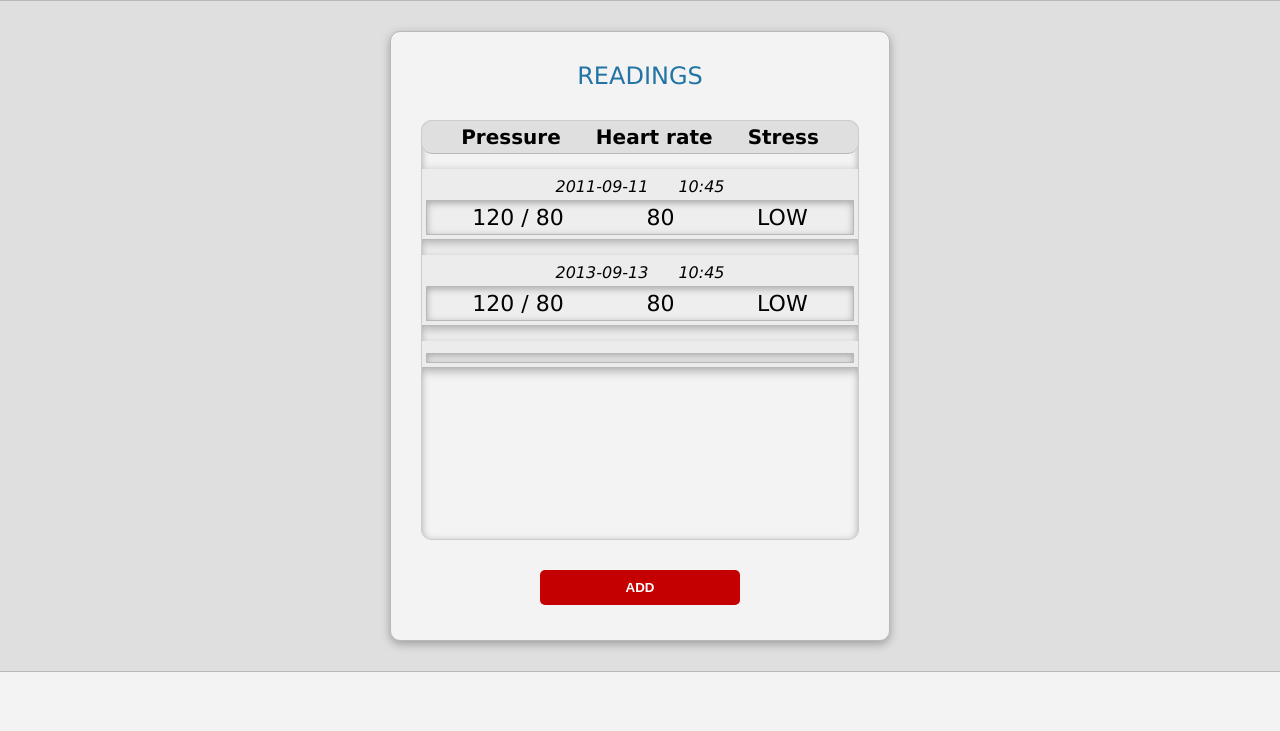
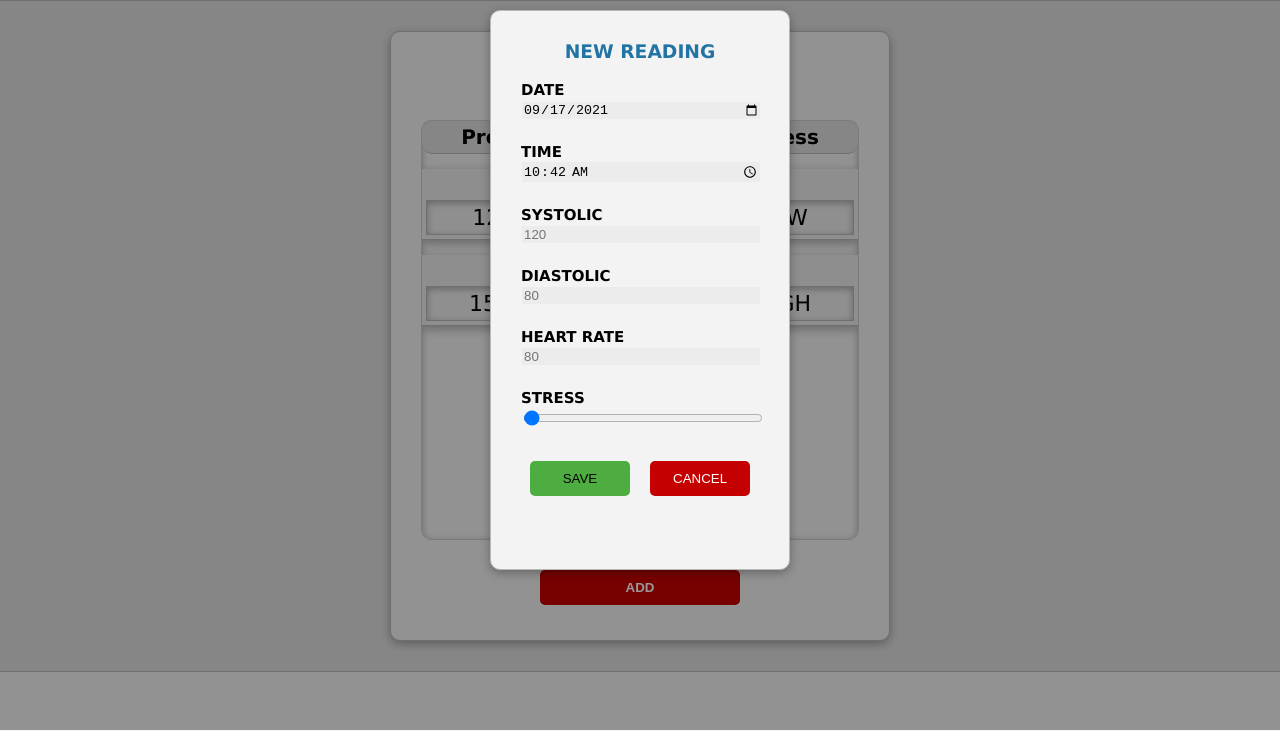
Before and after one commit to JanekJaniak/SuperHeart, a website: page index.html in a window 1280 px wide. Both pictures are taken after a click on the button "ADD". Shown: the part 70-801 px from the top of the page. Drawn offline with Linux system fonts and the light colour scheme; no server answers.

Commit message:
Chore/reander dynamicly readings list from reading array

```diff
--- a/index.html
+++ b/index.html
@@ -23,30 +23,7 @@
             <h5 class="display-bar--element">Heart rate</h5>
             <h5 class="display-bar--element">Stress</h5>
           </div>
-          <ul class="readings-list">
-            <li class="readings-list--element">
-              <div class="element-heading">
-                <p class="element-heading--date">2011-09-11</p>
-                <p class="element-heading--time">10:45</p>
-              </div>
-              <div class="element-readings">
-                <p class="element-readings--pressure">120 / 80</p>
-                <p class="element-readings--heartrate">80</p>
-                <p class="element-readings--stress">LOW</p>
-              </div>
-            </li>
-            <li class="readings-list--element">
-              <div class="element-heading">
-                <p class="element-heading--date">2013-09-13</p>
-                <p class="element-heading--time">10:45</p>
-              </div>
-              <div class="element-readings">
-                <p class="element-readings--pressure">120 / 80</p>
-                <p class="element-readings--heartrate">80</p>
-                <p class="element-readings--stress">LOW</p>
-              </div>
-            </li>
-          </ul>
+          <ul class="readings-list"></ul>
         </div>
         <button class="readings--add-button">ADD</button>
       </div>
--- a/js/main.js
+++ b/js/main.js
@@ -49,7 +49,7 @@ const readings =[
 ];
 
 //Create readings list
-const renderReadingElement = () => {
+const renderReadingElement = (reading) => {
   const newLiElement = document.createElement('li');
   newLiElement.classList.add('readings-list--element');
 
@@ -58,21 +58,40 @@ const renderReadingElement = () => {
 
   const headingDate = document.createElement('p');
   headingDate.classList.add('element-heading--date');
+  headingDate.innerText = reading.date;
 
   const headingTime = document.createElement('p');
-  headingTime.classList.add('element-heading--date');
+  headingTime.classList.add('element-heading--time');
+  headingTime.innerText = reading.time;
 
   const elementReadings = document.createElement('div');
   elementReadings.classList.add('element-readings');
 
   const pressureReading = document.createElement('p');
-  pressureReading.classList.add('element-readings--pressure')
+  pressureReading.classList.add('element-readings--pressure');
+  pressureReading.innerText = `${reading.systolic} / ${reading.diastolic}`;
 
   const heartrateReading = document.createElement('p');
-  heartrateReading.classList.add('element-readings--heartrate')
+  heartrateReading.classList.add('element-readings--heartrate');
+  heartrateReading.innerText = reading.heartrate;
 
   const stressReading = document.createElement('p');
-  stressReading.classList.add('element-readings--stress')
+  stressReading.classList.add('element-readings--stress');
+  let stressString = '';
+
+  switch(reading.stress) {
+    case('1'):
+    stressString = 'LOW'
+    break;
+    case('2'):
+    stressString = 'MID'
+    break;
+    case('3'):
+    stressString = 'HIGH'
+    break;
+  }
+
+  stressReading.innerText = stressString;
 
   readingsList.appendChild(newLiElement);
 
@@ -85,7 +104,17 @@ const renderReadingElement = () => {
   elementReadings.appendChild(heartrateReading);
   elementReadings.appendChild(stressReading);
 
+  console.log(reading);
   console.log('render');
+}
+
+//Render elements from reading array
+const renderReadings = () => {
+
+  for(let i = 0; i < readings.length; i++) {
+    const reading = readings[i];
+    renderReadingElement(reading);
+  }
 }
 
 //Form handling
@@ -114,10 +143,9 @@ const setNowTimeAndDate = () => {
 
 //Open modal
 const openModal = () => {
-  // modal.style.display = 'block';
-  // backdrop.style.display = 'block';
-  // setNowTimeAndDate();
-  renderReadingElement();
+  modal.style.display = 'block';
+  backdrop.style.display = 'block';
+  setNowTimeAndDate();
 };
 
 //Close modal
@@ -299,3 +327,6 @@ form.addEventListener('submit', submitForm);
 form.addEventListener('input', realtimeValidation);
 cancelNewReadingBtn.addEventListener('click', cancelNewReading);
 backdrop.addEventListener('click', cancelNewReading);
+
+//Render readings
+renderReadings();
```
